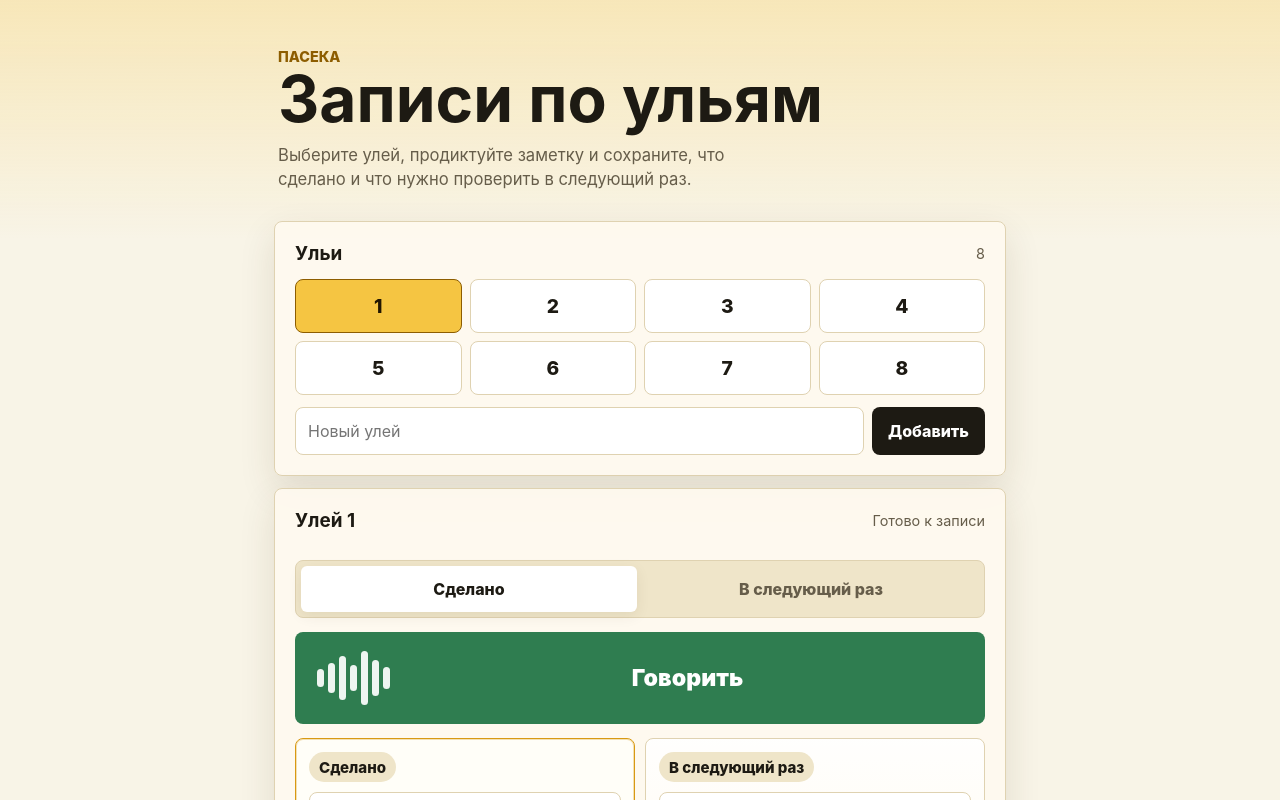
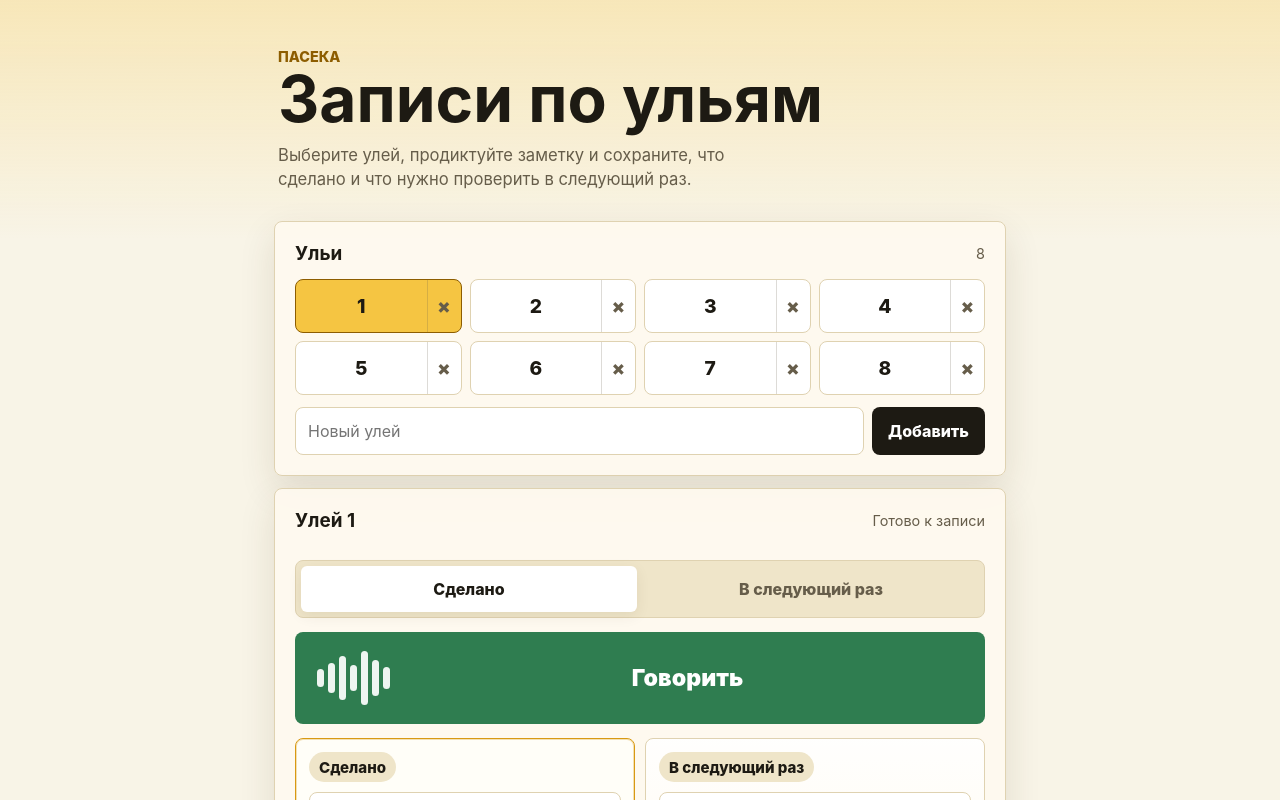
Before and after one commit to zapkothimofej/imker-gift-software, a Next.js app: page / in a window 1280 px wide. Shown: the top 800 px of the page. Built offline with nearby package versions, Linux system fonts and the light colour scheme.

Commit message:
fix: prevent duplicate hives and allow removal

```diff
--- /dev/null
+++ b/app/components/hive-selector.module.css
@@ -0,0 +1,73 @@
+.grid {
+  display: grid;
+  grid-template-columns: repeat(4, minmax(0, 1fr));
+  gap: 8px;
+}
+
+.tile {
+  display: grid;
+  grid-template-columns: 1fr 34px;
+  min-height: 54px;
+  overflow: hidden;
+  border: 1px solid #dfd2b1;
+  border-radius: 8px;
+  background: #ffffff;
+}
+
+.active {
+  border-color: #8d5d00;
+  background: #f5c542;
+  color: #211601;
+}
+
+.select,
+.delete {
+  min-width: 0;
+  min-height: 52px;
+  border: 0;
+  background: transparent;
+  color: #1d1a13;
+  cursor: pointer;
+}
+
+.select {
+  font-size: 1.2rem;
+  font-weight: 800;
+}
+
+.delete {
+  border-left: 1px solid rgba(102, 93, 74, 0.22);
+  color: #665d4a;
+  font-size: 1.2rem;
+  font-weight: 900;
+}
+
+.delete:active {
+  background: rgba(162, 51, 45, 0.1);
+  color: #a2332d;
+}
+
+.addRow {
+  display: grid;
+  grid-template-columns: 1fr auto;
+  gap: 8px;
+  margin-top: 12px;
+}
+
+.addRow input {
+  min-width: 0;
+  min-height: 48px;
+  border: 1px solid #dfd2b1;
+  border-radius: 8px;
+  padding: 0 12px;
+  background: #ffffff;
+}
+
+.addRow button {
+  min-height: 48px;
+  border-radius: 8px;
+  padding: 0 16px;
+  background: #1d1a13;
+  color: #fff;
+  font-weight: 800;
+}
--- /dev/null
+++ b/app/components/hive-selector.tsx
@@ -0,0 +1,66 @@
+import type { Hive } from "../lib/hive-state";
+import styles from "./hive-selector.module.css";
+
+type HiveSelectorProps = {
+  error: string;
+  hives: Hive[];
+  newHiveName: string;
+  selectedHiveId: string;
+  onAddHive: () => void;
+  onNewHiveNameChange: (name: string) => void;
+  onRemoveHive: (hiveId: string) => void;
+  onSelectHive: (hiveId: string) => void;
+};
+
+export function HiveSelector({
+  error,
+  hives,
+  newHiveName,
+  selectedHiveId,
+  onAddHive,
+  onNewHiveNameChange,
+  onRemoveHive,
+  onSelectHive
+}: HiveSelectorProps) {
+  return (
+    <section className="panel" aria-labelledby="hive-title">
+      <div className="section-head">
+        <h2 id="hive-title">Ульи</h2>
+        <span>{hives.length}</span>
+      </div>
+      <div className={styles.grid} role="list" aria-label="Список ульев">
+        {hives.map((hive) => (
+          <div className={hive.id === selectedHiveId ? `${styles.tile} ${styles.active}` : styles.tile} key={hive.id} role="listitem">
+            <button className={styles.select} onClick={() => onSelectHive(hive.id)} type="button">
+              {hive.name}
+            </button>
+            <button
+              aria-label={`Удалить улей ${hive.name}`}
+              className={styles.delete}
+              onClick={() => onRemoveHive(hive.id)}
+              type="button"
+            >
+              ×
+            </button>
+          </div>
+        ))}
+      </div>
+      <div className={styles.addRow}>
+        <input
+          aria-label="Название нового улья"
+          inputMode="text"
+          onChange={(event) => onNewHiveNameChange(event.target.value)}
+          onKeyDown={(event) => {
+            if (event.key === "Enter") onAddHive();
+          }}
+          placeholder="Новый улей"
+          value={newHiveName}
+        />
+        <button onClick={onAddHive} type="button">
+          Добавить
+        </button>
+      </div>
+      {error ? <p className="error compact">{error}</p> : null}
+    </section>
+  );
+}
--- a/app/globals.css
+++ b/app/globals.css
@@ -121,45 +121,6 @@ h1 {
   text-align: right;
 }
 
-.hive-grid {
-  display: grid;
-  grid-template-columns: repeat(4, minmax(0, 1fr));
-  gap: 8px;
-}
-
-.hive-button {
-  min-height: 54px;
-  border: 1px solid var(--line);
-  border-radius: 8px;
-  background: var(--surface-strong);
-  color: var(--text);
-  font-size: 1.2rem;
-  font-weight: 800;
-}
-
-.hive-button.active {
-  border-color: var(--accent-strong);
-  background: #f5c542;
-  color: #211601;
-}
-
-.add-row {
-  display: grid;
-  grid-template-columns: 1fr auto;
-  gap: 8px;
-  margin-top: 12px;
-}
-
-.add-row input {
-  min-width: 0;
-  min-height: 48px;
-  border: 1px solid var(--line);
-  border-radius: 8px;
-  padding: 0 12px;
-  background: var(--surface-strong);
-}
-
-.add-row button,
 .save-button {
   min-height: 48px;
   border-radius: 8px;
@@ -276,6 +237,10 @@ textarea {
   font-weight: 700;
 }
 
+.error.compact {
+  margin-top: 10px;
+}
+
 .empty {
   color: var(--muted);
 }
--- a/app/page.tsx
+++ b/app/page.tsx
@@ -1,6 +1,7 @@
 "use client";
 
 import { useEffect, useMemo, useRef, useState } from "react";
+import { HiveSelector } from "./components/hive-selector";
 import { NoteHistory } from "./components/note-history";
 import { VoiceWave } from "./components/voice-wave";
 import {
@@ -24,7 +25,8 @@ export default function Home() {
   const [recording, setRecording] = useState(false);
   const [transcribing, setTranscribing] = useState(false);
   const [status, setStatus] = useState("Готово к записи");
-  const [error, setError] = useState("");
+  const [hiveError, setHiveError] = useState("");
+  const [recordError, setRecordError] = useState("");
   const mediaRecorderRef = useRef<MediaRecorder | null>(null);
   const audioChunksRef = useRef<Blob[]>([]);
 
@@ -40,7 +42,7 @@ export default function Home() {
         setSelectedHiveId(parsed.hives[0].id);
       }
     } catch {
-      setError("Не удалось прочитать сохраненные данные.");
+      setHiveError("Не удалось прочитать сохраненные данные.");
     }
   }, []);
 
@@ -60,14 +62,54 @@ export default function Home() {
     [notes, selectedHiveId]
   );
 
+  function normalizeHiveName(value: string) {
+    return value.trim().replace(/\s+/g, " ").toLowerCase();
+  }
+
   function addHive() {
     const name = newHiveName.trim();
     if (!name) return;
+
+    const normalizedName = normalizeHiveName(name);
+    const alreadyExists = hives.some((hive) => normalizeHiveName(hive.name) === normalizedName);
+
+    if (alreadyExists) {
+      setHiveError("Улей с таким номером уже есть.");
+      return;
+    }
 
     const hive = { id: createId("hive"), name };
     setHives((current) => [...current, hive]);
     setSelectedHiveId(hive.id);
     setNewHiveName("");
+    setHiveError("");
+    setStatus("Улей добавлен");
+  }
+
+  function removeHive(hiveId: string) {
+    const hive = hives.find((current) => current.id === hiveId);
+    if (!hive) return;
+
+    if (hives.length <= 1) {
+      setHiveError("Нельзя удалить последний улей.");
+      return;
+    }
+
+    const hasNotes = notes.some((note) => note.hiveId === hiveId);
+    if (hasNotes && !window.confirm(`Удалить улей ${hive.name} и все его записи?`)) {
+      return;
+    }
+
+    const remainingHives = hives.filter((current) => current.id !== hiveId);
+    setHives(remainingHives);
+    setNotes((current) => current.filter((note) => note.hiveId !== hiveId));
+
+    if (selectedHiveId === hiveId) {
+      setSelectedHiveId(remainingHives[0].id);
+    }
+
+    setHiveError("");
+    setStatus("Улей удален");
   }
 
   function saveNote() {
@@ -75,7 +117,7 @@ export default function Home() {
     const cleanNext = next.trim();
 
     if (!selectedHive || (!cleanDone && !cleanNext)) {
-      setError("Выберите улей и добавьте запись.");
+      setRecordError("Выберите улей и добавьте запись.");
       return;
     }
 
@@ -91,7 +133,7 @@ export default function Home() {
     ]);
     setDone("");
     setNext("");
-    setError("");
+    setRecordError("");
     setStatus("Запись сохранена");
   }
 
@@ -122,10 +164,10 @@ export default function Home() {
   }
 
   async function startRecording() {
-    setError("");
+    setRecordError("");
 
     if (!navigator.mediaDevices?.getUserMedia || !window.MediaRecorder) {
-      setError("Запись голоса не поддерживается в этом браузере. Используйте текстовое поле.");
+      setRecordError("Запись голоса не поддерживается в этом браузере. Используйте текстовое поле.");
       return;
     }
 
@@ -143,7 +185,7 @@ export default function Home() {
         const audio = new Blob(audioChunksRef.current, { type: recorder.mimeType || "audio/webm" });
         transcribeAudio(audio)
           .catch((caught: unknown) => {
-            setError(caught instanceof Error ? caught.message : "Ошибка распознавания.");
+            setRecordError(caught instanceof Error ? caught.message : "Ошибка распознавания.");
             setStatus("Ошибка");
           })
           .finally(() => setTranscribing(false));
@@ -154,7 +196,7 @@ export default function Home() {
       setRecording(true);
       setStatus("Идет запись...");
     } catch {
-      setError("Не удалось получить доступ к микрофону.");
+      setRecordError("Не удалось получить доступ к микрофону.");
       setStatus("Нет доступа к микрофону");
     }
   }
@@ -175,39 +217,16 @@ export default function Home() {
         <p className="hero-text">Выберите улей, продиктуйте заметку и сохраните, что сделано и что нужно проверить в следующий раз.</p>
       </section>
 
-      <section className="panel" aria-labelledby="hive-title">
-        <div className="section-head">
-          <h2 id="hive-title">Ульи</h2>
-          <span>{hives.length}</span>
-        </div>
-        <div className="hive-grid" role="list" aria-label="Список ульев">
-          {hives.map((hive) => (
-            <button
-              className={hive.id === selectedHiveId ? "hive-button active" : "hive-button"}
-              key={hive.id}
-              onClick={() => setSelectedHiveId(hive.id)}
-              type="button"
-            >
-              {hive.name}
-            </button>
-          ))}
-        </div>
-        <div className="add-row">
-          <input
-            aria-label="Название нового улья"
-            inputMode="text"
-            onChange={(event) => setNewHiveName(event.target.value)}
-            onKeyDown={(event) => {
-              if (event.key === "Enter") addHive();
-            }}
-            placeholder="Новый улей"
-            value={newHiveName}
-          />
-          <button onClick={addHive} type="button">
-            Добавить
-          </button>
-        </div>
-      </section>
+      <HiveSelector
+        error={hiveError}
+        hives={hives}
+        newHiveName={newHiveName}
+        onAddHive={addHive}
+        onNewHiveNameChange={setNewHiveName}
+        onRemoveHive={removeHive}
+        onSelectHive={setSelectedHiveId}
+        selectedHiveId={selectedHiveId}
+      />
 
       <section className="panel recorder" aria-labelledby="record-title">
         <div className="section-head">
@@ -261,7 +280,7 @@ export default function Home() {
           </label>
         </div>
 
-        {error ? <p className="error">{error}</p> : null}
+        {recordError ? <p className="error">{recordError}</p> : null}
 
         <button className="save-button" onClick={saveNote} type="button">
           Сохранить запись
```
Also changed, not shown: 1 other file (tests, documents, lock files or other folders).
